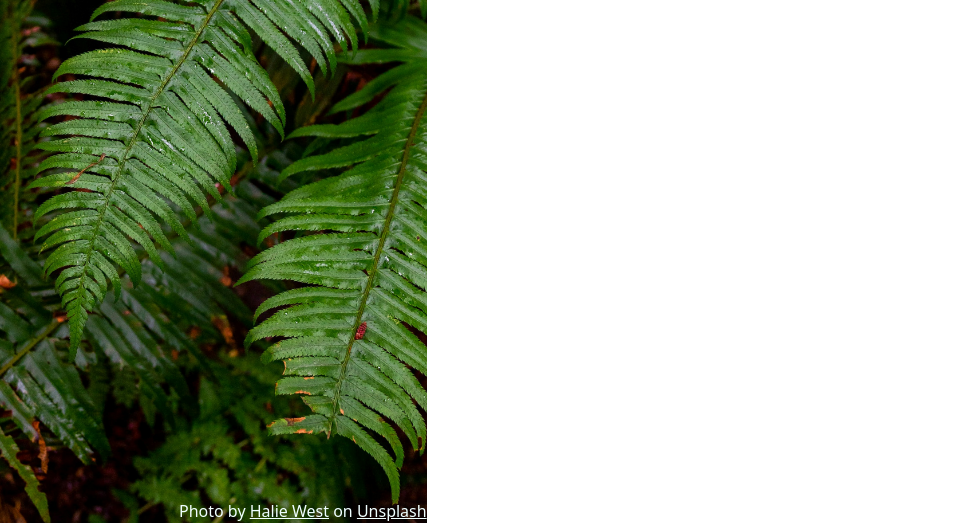
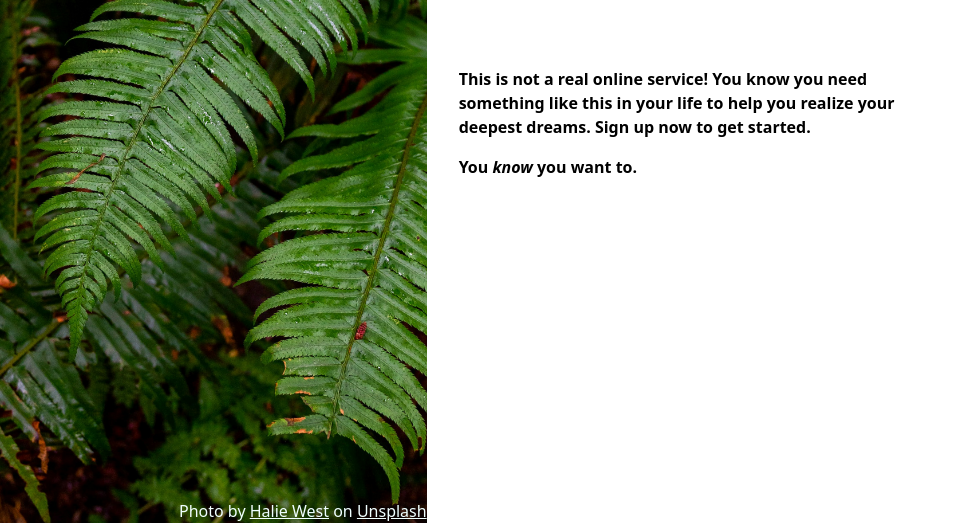
Before and after one commit to benedictfoo/Sign-upForm, a website: page index.html in a window 1280 px wide. Shown: the part 277-800 px from the top of the page, without its empty margins (0-958 px from the left). Drawn offline with nearby package versions, Linux system fonts and the light colour scheme.

Commit message:
Add main and microcopy

```diff
--- a/css/style.css
+++ b/css/style.css
@@ -41,6 +41,7 @@ img {
 body {
   display: flex;
   width: 100%;
+  align-items: center;
 }
 /* Header */
 header {
@@ -83,3 +84,19 @@ header {
   color: white;
   font-size: 3rem;
 }
+
+/* Main */
+main {
+}
+
+/* Microcopy */
+.microcopy {
+  padding: 1rem 2rem;
+}
+.microcopy p {
+  font-weight: bold;
+  max-width: 52ch;
+}
+.microcopy p + p {
+  margin-top: 1rem;
+}
--- a/index.html
+++ b/index.html
@@ -39,5 +39,15 @@
         </figcaption>
       </figure>
     </header>
+    <main>
+      <div class="microcopy">
+        <p>
+          This is not a real online service! You know you need something like
+          this in your life to help you realize your deepest dreams. Sign up now
+          to get started.
+        </p>
+        <p>You <em>know</em> you want to.</p>
+      </div>
+    </main>
   </body>
 </html>
```
